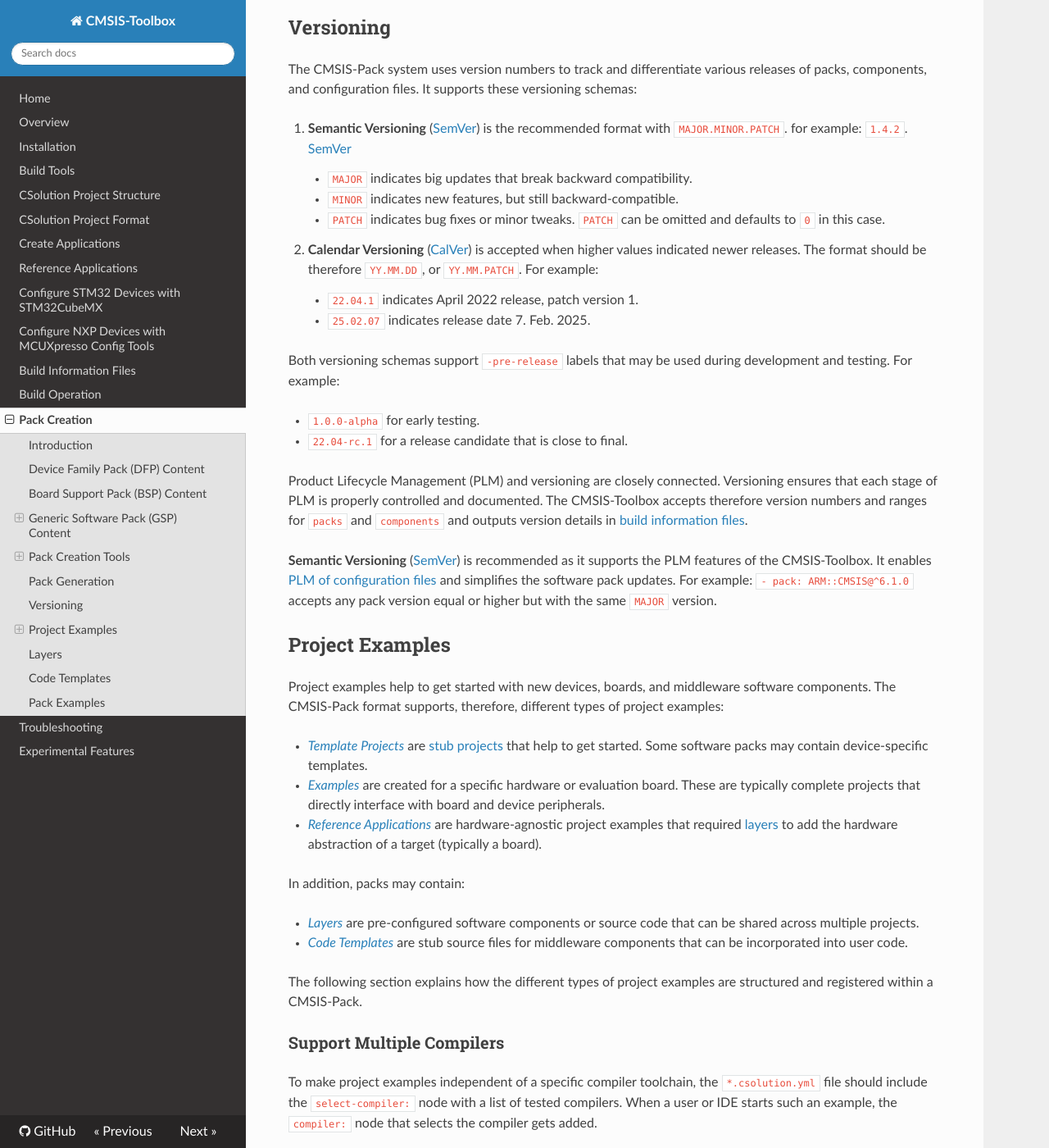
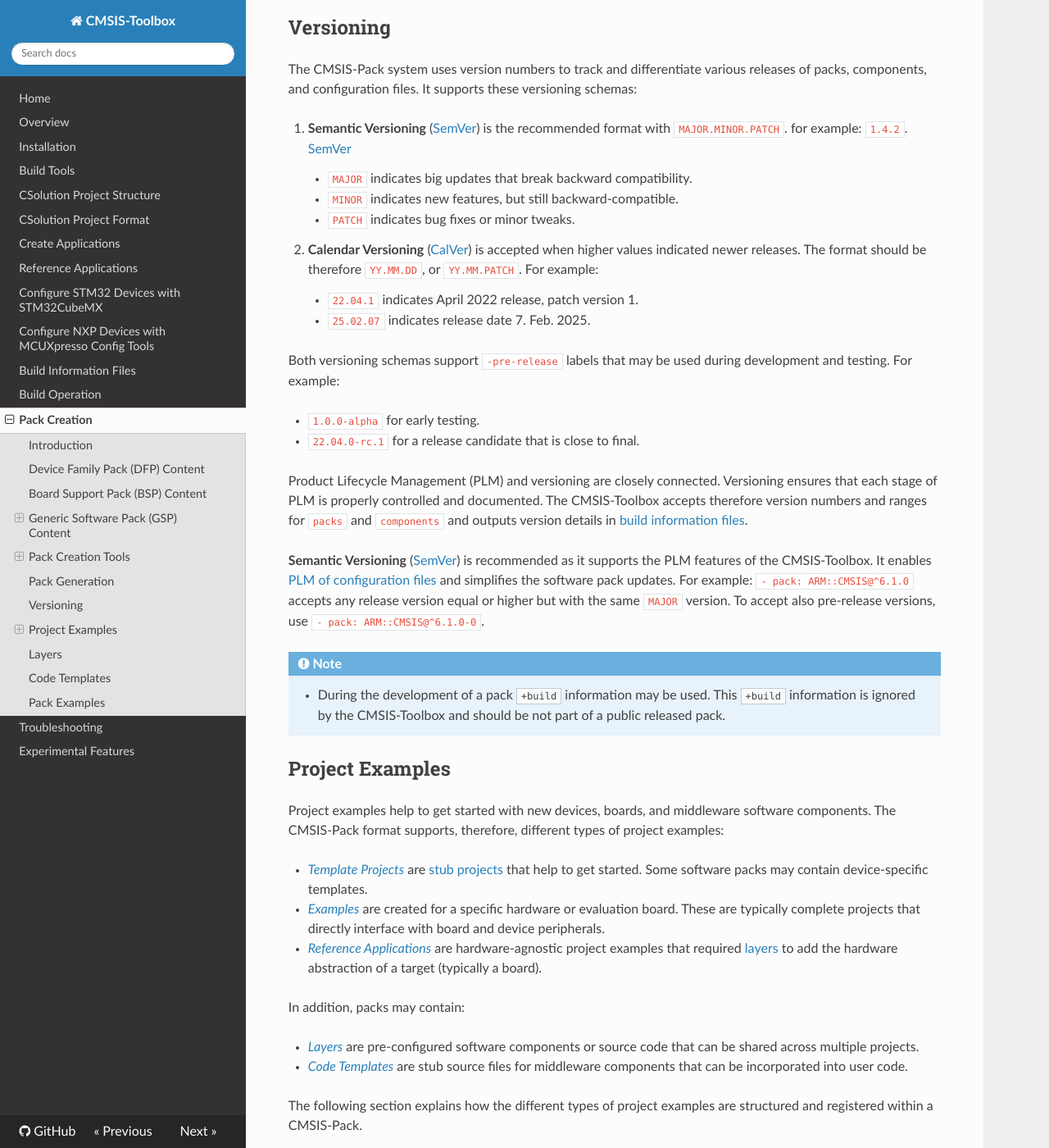
Before and after one commit to Open-CMSIS-Pack/cmsis-toolbox, an MkDocs documentation site: the page built from docs/pack-tools.md, in a window 1280 px wide and 1400 px high, scrolled down 6287 px. Shown: the whole window at 82% size. Built offline with MkDocs 1.6.1, drawn with Linux system fonts in a browser that asks for light colours; nearby versions of some CDN libraries.

Commit message:
Clarified issues in documentation: https://github.com/Open-CMSIS-Pack/devtools/issues/2048 https://github.com/Open-CMSIS-Pack/devtools/issues/2045 https://github.com/Open-CMSIS-Pack/devtools/issues/1966

```diff
--- a/docs/pack-tools.md
+++ b/docs/pack-tools.md
@@ -215,7 +215,7 @@
 
     - `MAJOR` indicates big updates that break backward compatibility.
     - `MINOR` indicates new features, but still backward-compatible.
-    - `PATCH` indicates bug fixes or minor tweaks. `PATCH` can be omitted and defaults to `0` in this case.
+    - `PATCH` indicates bug fixes or minor tweaks.
 
 2. **Calendar Versioning** ([CalVer](https://calver.org/)) is accepted when higher values indicated newer releases. The format should be therefore `YY.MM.DD`, or `YY.MM.PATCH`. For example:
 
@@ -225,11 +225,14 @@
 Both versioning schemas support `-pre-release` labels that may be used during development and testing. For example:
 
 - `1.0.0-alpha` for early testing.
-- `22.04-rc.1` for a release candidate that is close to final.
+- `22.04.0-rc.1` for a release candidate that is close to final.
 
 Product Lifecycle Management (PLM) and versioning are closely connected. Versioning ensures that each stage of PLM is properly controlled and documented. The CMSIS-Toolbox accepts therefore version numbers and ranges for `packs` and `components` and outputs version details in [build information files](YML-CBuild-Format.md).
 
-**Semantic Versioning** ([SemVer](https://semver.org/)) is recommended as it supports the PLM features of the CMSIS-Toolbox. It enables [PLM of configuration files](build-overview.md#plm-of-configuration-files) and simplifies the software pack updates. For example: `- pack: ARM::CMSIS@^6.1.0` accepts any pack version equal or higher but with the same `MAJOR` version.
+**Semantic Versioning** ([SemVer](https://semver.org/)) is recommended as it supports the PLM features of the CMSIS-Toolbox. It enables [PLM of configuration files](build-overview.md#plm-of-configuration-files) and simplifies the software pack updates. For example: `- pack: ARM::CMSIS@^6.1.0` accepts any release version equal or higher but with the same `MAJOR` version. To accept also pre-release versions, use `- pack: ARM::CMSIS@^6.1.0-0`.
+
+!!! Note
+    - During the development of a pack `+build` information may be used. This `+build` information is ignored by the CMSIS-Toolbox and should be not part of a public released pack.
 
 ## Project Examples
 
```
Also changed, not shown: docs/YML-CBuild-Format.md (+4 -3 lines), docs/YML-Input-Format.md (+1 -0 lines).
